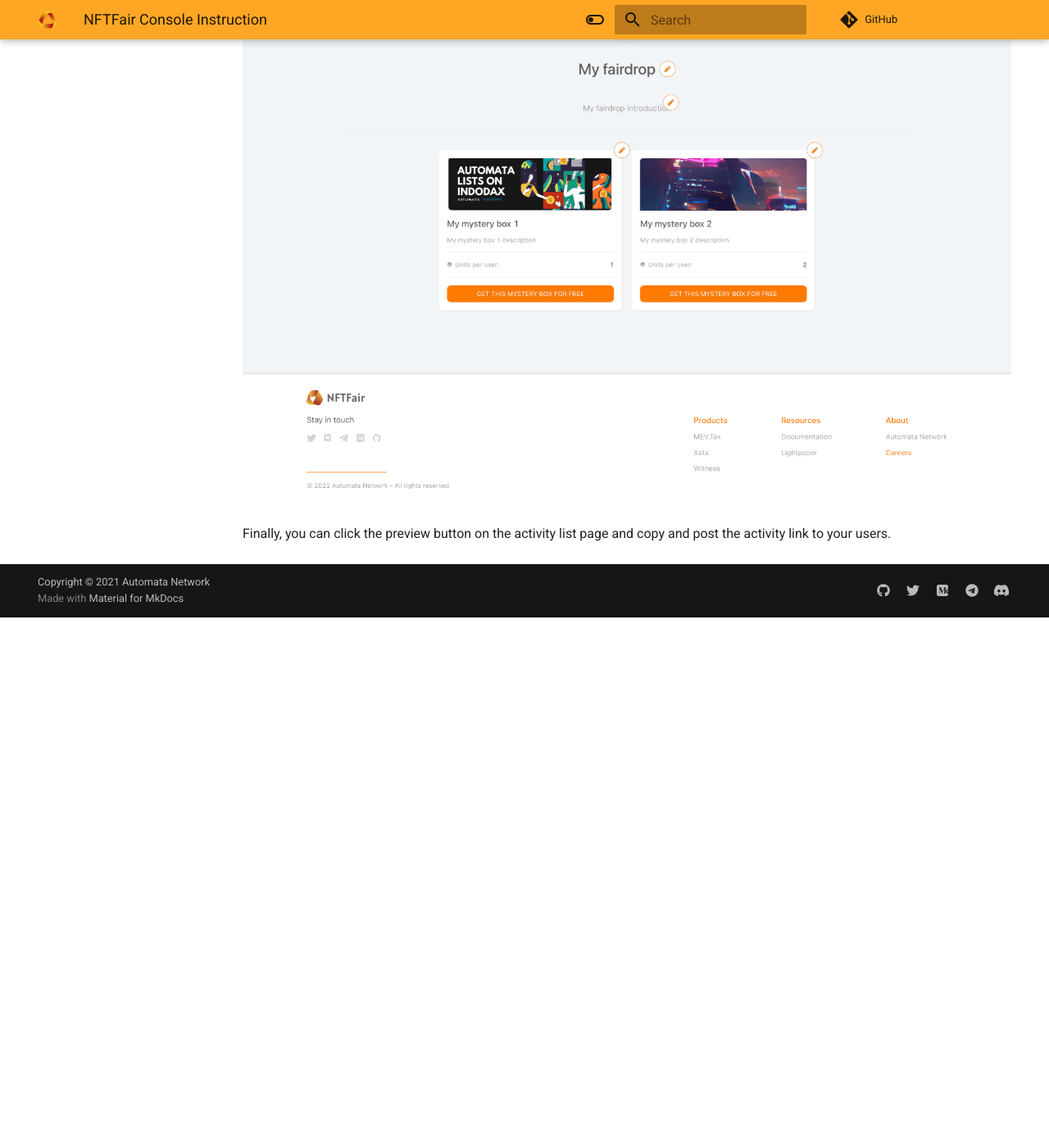
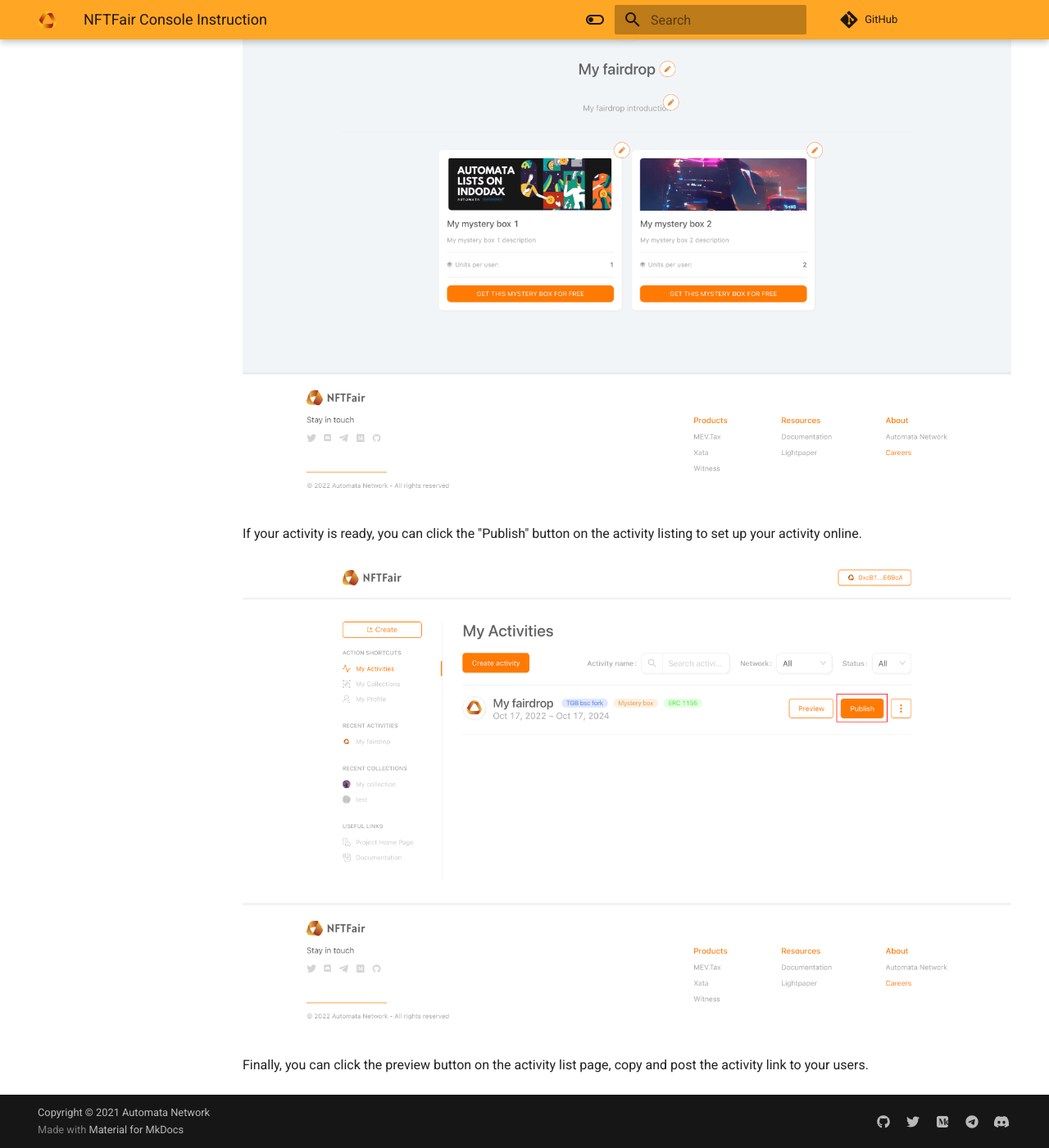
Before and after one commit to automata-network/docs, an MkDocs documentation site: the page built from docs/nftfair/console-instruction/index.md, in a window 1280 px wide and 1400 px high, scrolled down 9701 px. Shown: the whole window at 82% size. Built offline with MkDocs 1.6.1 and Material for MkDocs 9.7.7, drawn with Linux system fonts in a browser that asks for light colours; nearby versions of some CDN libraries; comment, search, counter and statistics services are not loaded; before the commit the page ends 10454 px from its top, so only the background shows below that.

Commit message:
add activity publish process

```diff
--- a/docs/nftfair/console-instruction/index.md
+++ b/docs/nftfair/console-instruction/index.md
@@ -68,4 +68,8 @@ On the theme configuration page, you can update the activity banner, icon, title
 
 ![image](../../assets/nftfair/e13f1040-3453-4972-abbe-813b55411b8d.png)
 
-Finally, you can click the preview button on the activity list page and copy and post the activity link to your users.
+If your activity is ready, you can click the "Publish" button on the activity listing to set up your activity online.
+
+![image](../../assets/nftfair/094b291c-5624-44e4-b114-5fa9efe69be1.png)
+
+Finally, you can click the preview button on the activity list page, copy and post the activity link to your users.
```
Also changed, not shown: docs/assets/nftfair/094b291c-5624-44e4-b114-5fa9efe69be1.png (added).
